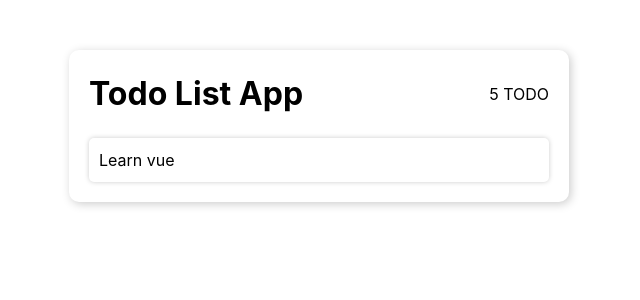
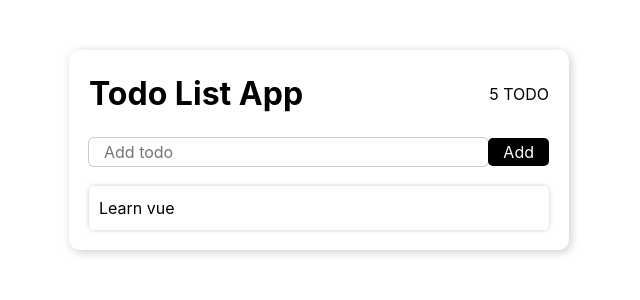
Before and after one commit to IamAfnanSk/todo-app-vuejs-course, a Vue app: page / in a window 1280 px wide. Shown: the top 300 px of the page, without its empty margins (321-961 px from the left). Built offline with nearby package versions, Linux system fonts and the light colour scheme.

Commit message:
app.vue setup

```diff
--- a/src/App.vue
+++ b/src/App.vue
@@ -6,7 +6,12 @@
 
         <p>{{ 5 }} TODO</p>
       </div>
-      <div class="todolist-div" id="todo-div">
+
+      <div class="todolist-div" id="todo-form-div">
+        <TodoForm />
+      </div>
+
+      <div v-if="todoList.length" class="todolist-div" id="todo-div">
         <TodoList />
       </div>
     </div>
@@ -16,6 +21,7 @@
 <script setup>
 import { provide, ref, readonly } from "vue";
 import TodoList from "./components/TodoList.vue";
+import TodoForm from "./components/TodoForm.vue";
 
 const todoList = ref(["Learn vue"]);
 
```
